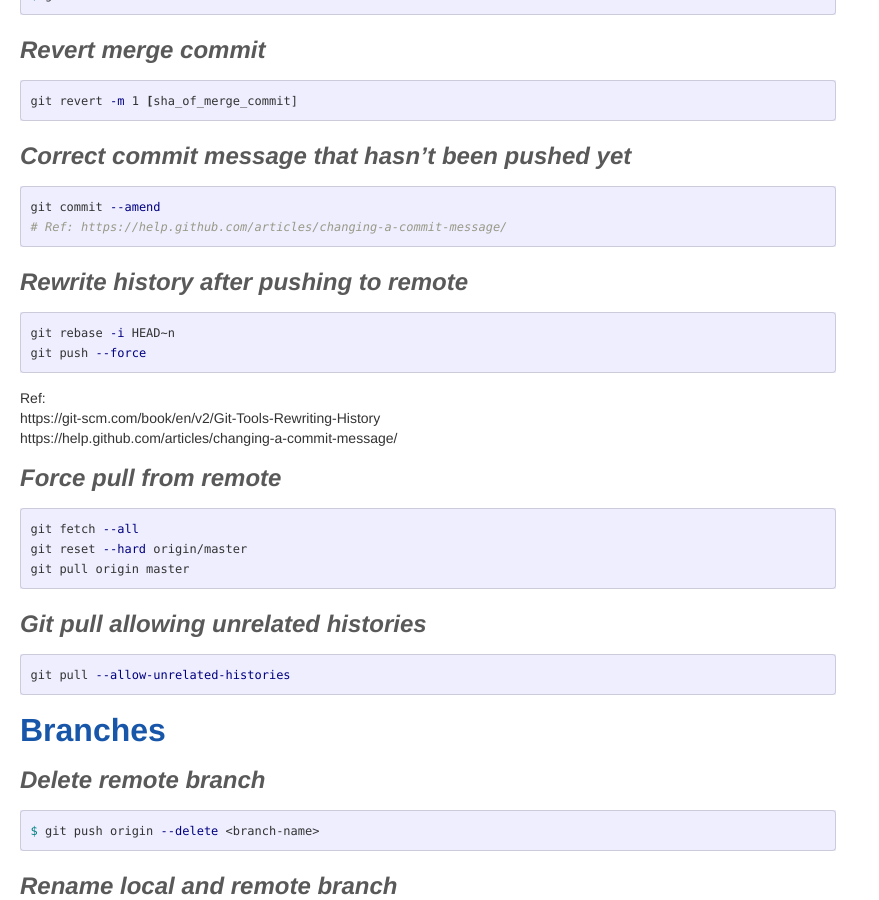
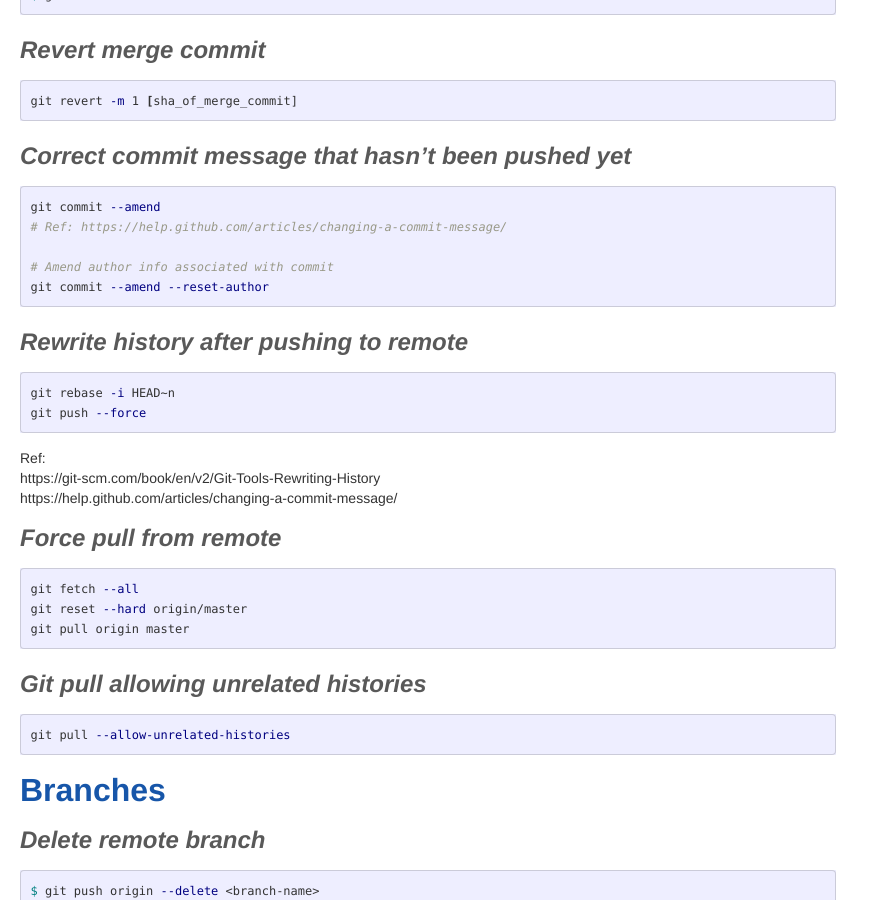
Before and after one commit to anuragkapur/anuragkapur.github.io, a Jekyll site: the page built from blog/cheat-sheets/_posts/2017-01-27-git-cheat-sheet.md, in a window 1280 px wide and 900 px high, scrolled down 740 px. Shown: the whole window, without its empty margins (0-879 px from the left). Built offline with Jekyll 4.4.1, drawn with Linux system fonts in a browser that asks for light colours; comment, search, counter and statistics services are not loaded.

Commit message:
Add reset-author command

````diff
--- a/blog/cheat-sheets/_posts/2017-01-27-git-cheat-sheet.md
+++ b/blog/cheat-sheets/_posts/2017-01-27-git-cheat-sheet.md
@@ -50,6 +50,9 @@ git revert -m 1 [sha_of_merge_commit]
 ```shell
 git commit --amend
 # Ref: https://help.github.com/articles/changing-a-commit-message/
+
+# Amend author info associated with commit
+git commit --amend --reset-author
 ```
 
 ## Rewrite history after pushing to remote
````
